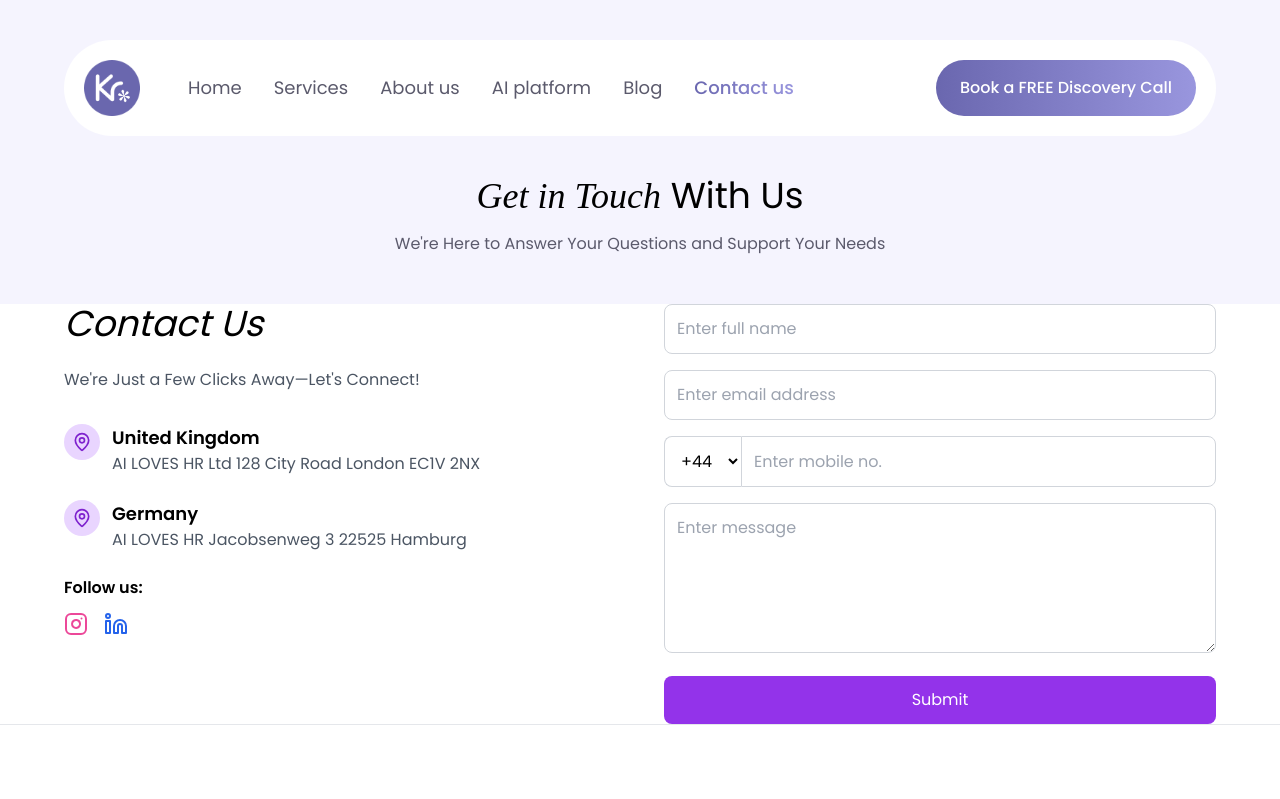
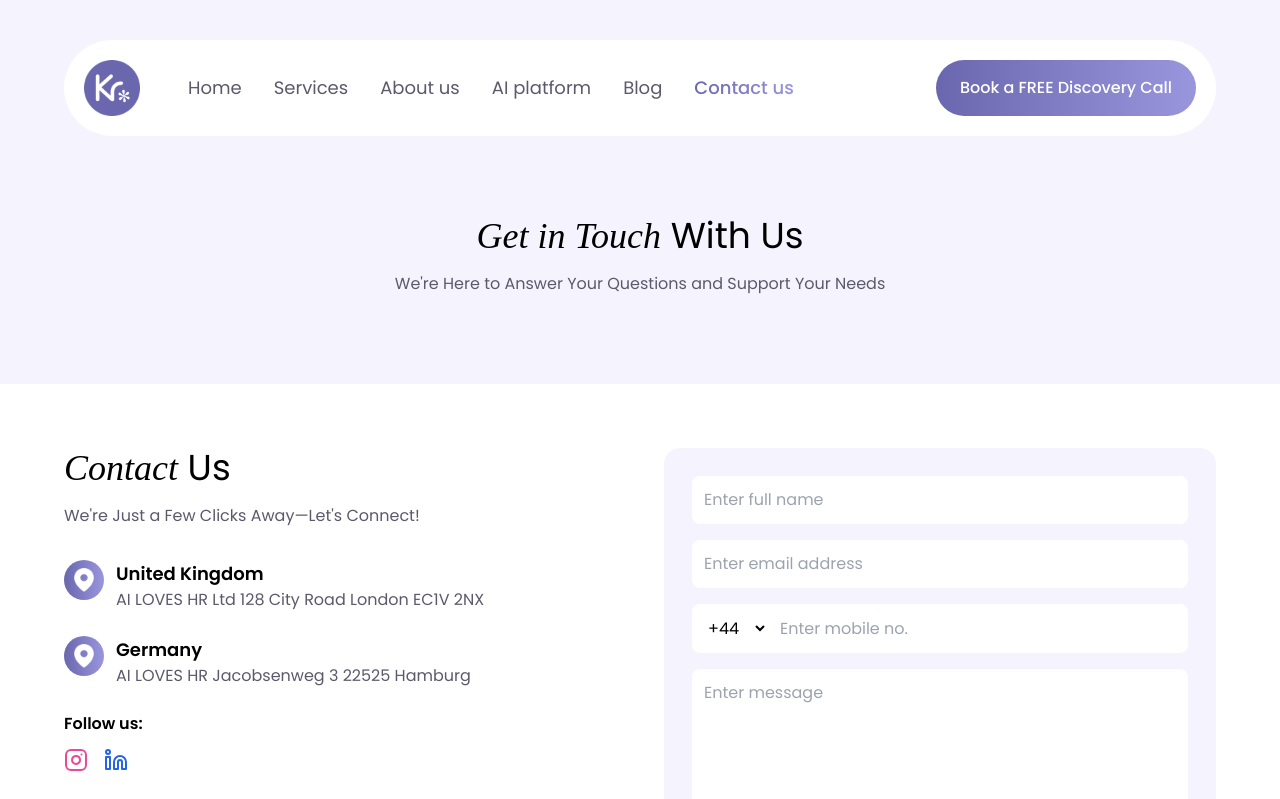
Before and after one commit to Madhubala-06/kreatoors, a React (Create React App) app: page /contactus in a window 1280 px wide. Shown: the top 799 px of the page. Built offline with nearby package versions, Linux system fonts and the light colour scheme; a web font is replaced by a local one.

Commit message:
Changes added

```diff
--- a/src/components/pages/Home/HeroSection.jsx
+++ b/src/components/pages/Home/HeroSection.jsx
@@ -8,7 +8,7 @@ export default function Hero({ onCTAClick }) {
   const navigate = useNavigate();
 
   const handleClick = () => {
-    navigate('/services/2');
+    navigate('/contactus');
   };
   return (
     <>
@@ -27,7 +27,7 @@ export default function Hero({ onCTAClick }) {
             <Button onClick={onCTAClick} className="  transition-all duration-700 ease-out delay-400
                                hover:scale-105 ">Tailored Services For You</Button>
             <button  onClick={handleClick} className="group p-4 flex items-center border-2 text-blue-custom-700 border-blue-custom-800 justify-center px-6 py-4 rounded-full font-medium transition-all duration-300">
-              <span className="mr-2">Learn How It Works</span>
+              <span className="mr-2">Contact Us</span>
               <p className="inline-block transform group-hover:translate-x-1 transition-transform">
                 <svg xmlns="http://www.w3.org/2000/svg" width="24" height="24" viewBox="0 0 24 24" fill="none" stroke="currentColor" strokeWidth="2" strokeLinecap="round" strokeLinejoin="round" className="lucide lucide-arrow-right">
                   <path d="M5 12h14" />
--- a/src/components/pages/contactus/contactus.jsx
+++ b/src/components/pages/contactus/contactus.jsx
@@ -1,6 +1,6 @@
 import React, { useState } from 'react';
 import { MapPin, Instagram, Linkedin } from 'lucide-react';
-
+import location from '../../../assets/images/location.png'
 const ContactForm = () => {
     const [formData, setFormData] = useState({
         fullName: '',
@@ -29,35 +29,39 @@ const ContactForm = () => {
         <div className='bg-blue-custom-400   pt-44'>
 
             <div className="mx-auto ">
-                <div className="text-center mb-12 rounded-b-[50px]">
+                <div className="text-center mb-12 rounded-b-[50px] py-10">
                     <h1 className="text-4xl mb-4"><span className='font-playfair  '>Get in Touch</span> With Us</h1>
                     <p className=" text-sub-gray ">We're Here to Answer Your Questions and Support Your Needs</p>
                 </div>
-                <div className='bg-white '>
+                <div className='bg-white  py-16'>
 
                     <div className="grid md:grid-cols-2 gap-12 max-w-6xl  mx-auto">
                         <div>
-                            <h2 className="text-4xl  italic mb-6">Contact Us</h2>
-                            <p className="text-gray-600 mb-8">We're Just a Few Clicks Away—Let's Connect!</p>
+                            <h2 className="text-4xl "><span className='font-playfair'>Contact</span> Us</h2>
+                            <p className="text-sub-gray mb-8 my-4">We're Just a Few Clicks Away—Let's Connect!</p>
 
                             <div className="space-y-6">
                                 <div className="flex items-start space-x-3">
-                                    <div className="bg-purple-200 p-2 rounded-full">
-                                        <MapPin className="h-5 w-5 text-purple-700" />
+                                    <div className=" bg-primary-gradient p-2 rounded-full h-10 w-10">
+                                        {/* <MapPin className="h-5 w-5 text-purple-700" /> */}
+
+                                        <img src={location} className=' h-6 w-5 mx-auto'></img>
                                     </div>
                                     <div>
                                         <h3 className="font-semibold text-lg">United Kingdom</h3>
-                                        <p className="text-gray-600">AI LOVES HR Ltd 128 City Road London EC1V 2NX</p>
+                                        <p className="text-sub-gray">AI LOVES HR Ltd 128 City Road London EC1V 2NX</p>
                                     </div>
                                 </div>
 
                                 <div className="flex items-start space-x-3">
-                                    <div className="bg-purple-200 p-2 rounded-full">
-                                        <MapPin className="h-5 w-5 text-purple-700" />
+                                <div className=" bg-primary-gradient p-2 rounded-full h-10 w-10">
+                                <img src={location} className=' h-6 w-5 mx-auto' ></img>
+
+                                        {/* <MapPin className="h-5 w-5 text-purple-700" /> */}
                                     </div>
                                     <div>
                                         <h3 className="font-semibold text-lg">Germany</h3>
-                                        <p className="text-gray-600">AI LOVES HR Jacobsenweg 3 22525 Hamburg</p>
+                                        <p className="text-sub-gray">AI LOVES HR Jacobsenweg 3 22525 Hamburg</p>
                                     </div>
                                 </div>
 
@@ -76,13 +80,13 @@ const ContactForm = () => {
                         </div>
 
                         <div>
-                            <div className="bg-white ">
+                            <div className=" bg-blue-custom-400  px-7 py-7 rounded-2xl ">
                                 <form onSubmit={handleSubmit} className="space-y-4">
                                     <div>
                                         <input
                                             name="fullName"
                                             placeholder="Enter full name"
-                                            className="w-full p-3 rounded-lg border border-gray-300 focus:outline-none focus:ring-2 focus:ring-purple-500 focus:border-transparent"
+                                            className="w-full p-3 rounded-lg  focus:border-transparent"
                                             value={formData.fullName}
                                             onChange={handleChange}
                                         />
@@ -92,20 +96,20 @@ const ContactForm = () => {
                                             name="email"
                                             type="email"
                                             placeholder="Enter email address"
-                                            className="w-full p-3 rounded-lg border border-gray-300 focus:outline-none focus:ring-2 focus:ring-purple-500 focus:border-transparent"
+                                            className="w-full p-3 rounded-lg  focus:border-transparent"
                                             value={formData.email}
                                             onChange={handleChange}
                                         />
                                     </div>
                                     <div className="flex">
-                                        <select className="p-3 rounded-l-lg border border-r-0 border-gray-300 bg-white focus:outline-none focus:ring-2 focus:ring-purple-500 focus:border-transparent">
-                                            <option>+44</option>
+                                        <select className="p-3 rounded-l-lg   bg-white  focus:border-transparent">
+                                            <option className=' text-sub-gray'>+44</option>
                                         </select>
                                         <input
                                             name="phone"
                                             type="tel"
                                             placeholder="Enter mobile no."
-                                            className="w-full p-3 rounded-r-lg border border-gray-300 focus:outline-none focus:ring-2 focus:ring-purple-500 focus:border-transparent"
+                                            className="w-full p-3 rounded-r-lg  focus:border-transparent"
                                             value={formData.phone}
                                             onChange={handleChange}
                                         />
@@ -114,14 +118,14 @@ const ContactForm = () => {
                                         <textarea
                                             name="message"
                                             placeholder="Enter message"
-                                            className="w-full p-3 rounded-lg border border-gray-300 focus:outline-none focus:ring-2 focus:ring-purple-500 focus:border-transparent min-h-[150px]"
+                                            className="w-full p-3 rounded-lg  focus:border-transparent min-h-[150px]"
                                             value={formData.message}
                                             onChange={handleChange}
                                         />
                                     </div>
                                     <button
                                         type="submit"
-                                        className="w-full bg-purple-600 hover:bg-purple-700 text-white py-3 rounded-lg transition duration-200"
+                                        className="w-full md:w-1/4  bg-primary-gradient text-white py-3 rounded-full transition duration-200"
                                     >
                                         Submit
                                     </button>
```
Also changed, not shown: src/assets/images/location.png (added).
